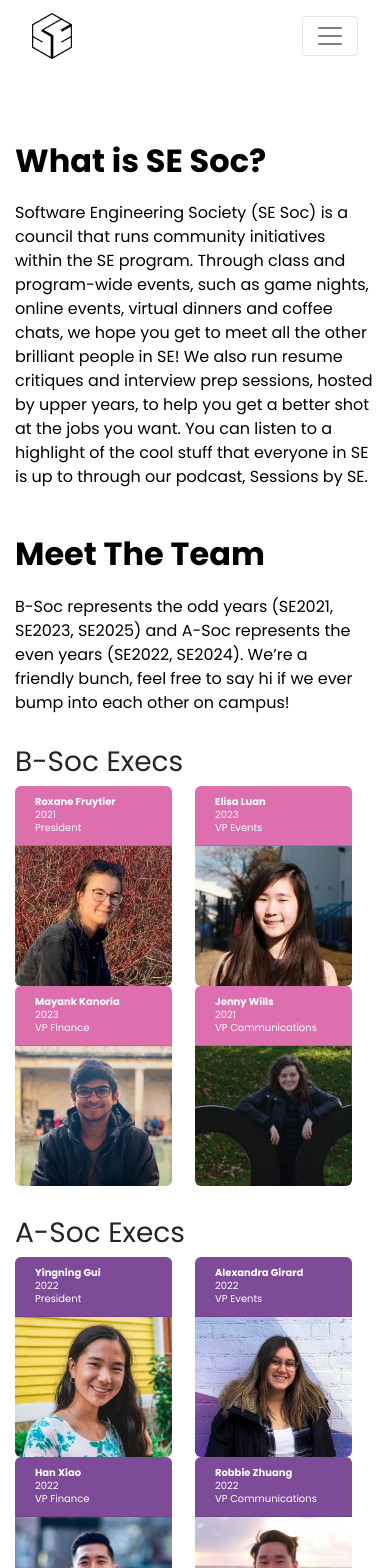
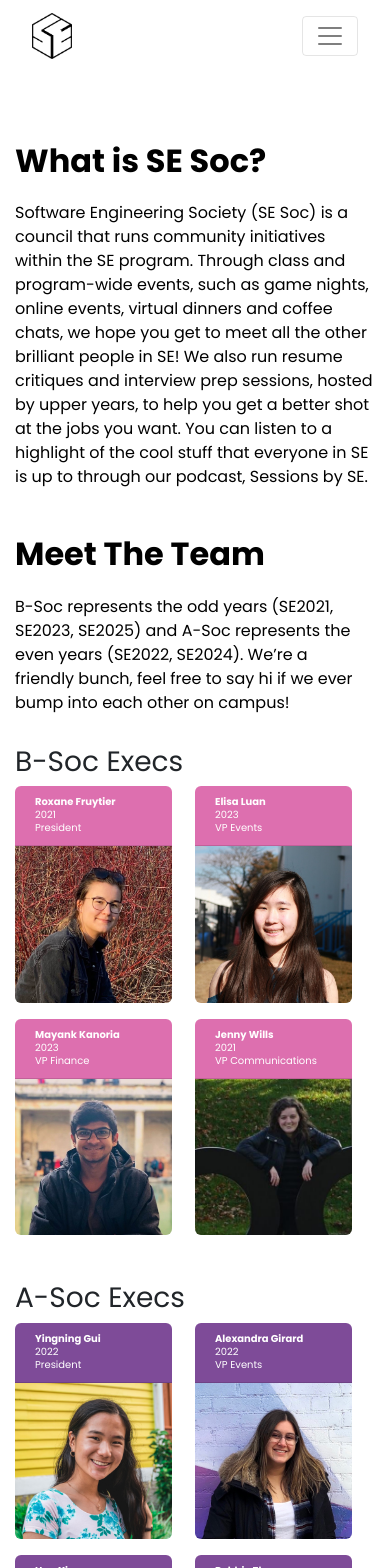
Before and after one commit to SESoc/public-website, a React (Create React App) app: page /about in a window 390 px wide. Shown: the top 1568 px of the page. Built offline with nearby package versions, Linux system fonts and the light colour scheme; no server answers.

Commit message:
Fix image padding and size on about page for mobile

```diff
--- a/src/components/ProfilePhotoGroup.jsx
+++ b/src/components/ProfilePhotoGroup.jsx
@@ -4,7 +4,7 @@ import {Card, Col, Row} from "react-bootstrap";
 import "./styles/ProfilePhotoGroup.scss";
 
 const Image = props => (
-  <Col xs={6} sm={6} md={6} lg={3} className="ml-0 pl-0">
+  <Col xs={6} sm={6} md={6} lg={3} className="ml-0 pl-0 pb-3">
     <Card className="ml-0 card" style={{width: "95%"}}>
       <Card.Header
         className="card-header"
@@ -18,7 +18,7 @@ const Image = props => (
           {props.person.position}
         </Card.Text>
       </Card.Header>
-      <Card.Img className="card-img" variant="bottom" src={props.person.src} />
+      <Card.Img variant="bottom" className="card-img" src={props.person.src} />
     </Card>
   </Col>
 );
--- a/src/components/styles/ProfilePhotoGroup.scss
+++ b/src/components/styles/ProfilePhotoGroup.scss
@@ -1,14 +1,6 @@
 @import "../../styles/colors";
 .society-profiles {
     margin-top: 30px;
-}
-
-.card-img {
-    padding: 0px;
-    margin: 0px;
-    border-radius: 0px 0px 5px 5px;
-    object-fit: cover;
-    width: 100%;
 }
 
 @media screen and (min-width: 462px) {
@@ -16,6 +8,10 @@
         font-size: calc(14px);
         line-height: calc(1.1em + 0.5vw);
     }
+}
+
+.card-img {
+    max-height: 100% !important;
 }
 
 @media screen and (max-width: 461px) {
```
